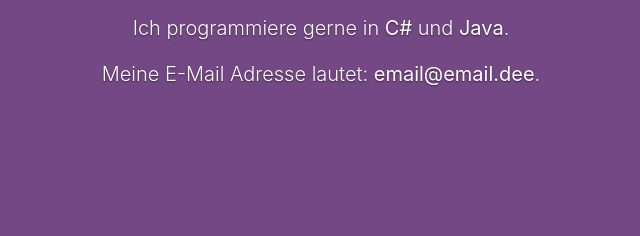
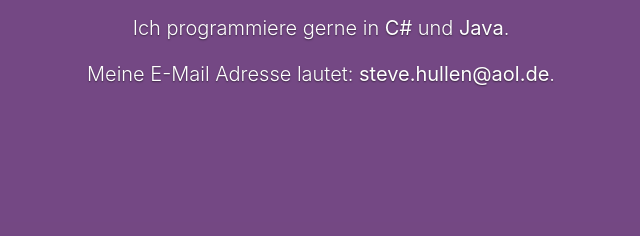
Before and after one commit to SteveHuellen/stevehuellen.github.io, a plain HTML site: page about-me/index.html in a window 1280 px wide. Shown: the part 483-719 px from the top of the page, 319-959 px from the left. Drawn offline with Linux system fonts and the light colour scheme.

Commit message:
Update index.html

```diff
--- a/about-me/index.html
+++ b/about-me/index.html
@@ -33,7 +33,7 @@
                 <p class="lead">Ich habe im Sommer 2017 meinen <b>Realschulabschluss</b> erreicht.</p>
                 <p class="lead">Ich spreche <b>Deutsch</b> und <b>Englisch (schulkenntnisse)</b>.</p>
                 <p class="lead">Ich programmiere gerne in <b>C#</b> und <b>Java</b>.</p>
-                <p class="lead">Meine E-Mail Adresse lautet: <a href="mailto:email@email.de"><b>email@email.dee</b>.</a> </p>
+                <p class="lead">Meine E-Mail Adresse lautet: <a href="mailto:email@email.de"><b>steve.hullen@aol.de</b>.</a> </p>
             </main>
             <footer class="mastfoot mt-auto">
                 <div class="inner">
```
